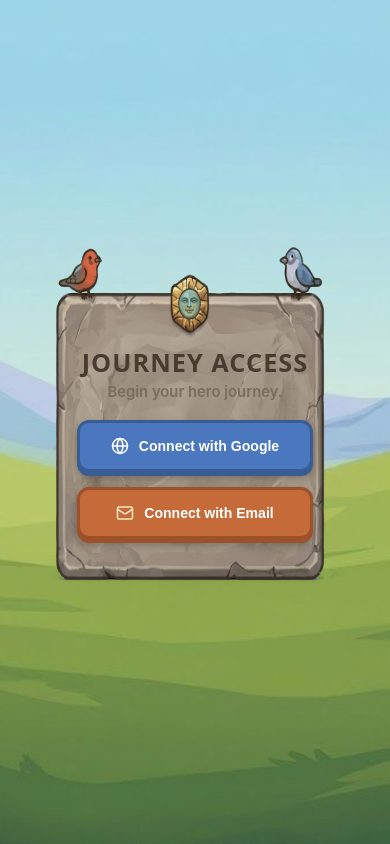
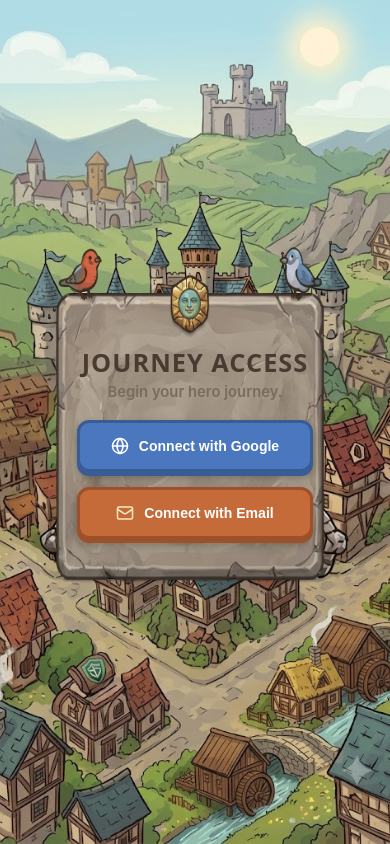
Before and after one commit to Slora123/Apex-City-Community-Hero, a React (Vite) app in the folder frontend/: page /login in a window 390 px wide. Built offline with nearby package versions, Linux system fonts and the light colour scheme; no server answers.

Commit message:
fix: make login card and page background responsive on desktop

```diff
--- a/frontend/src/index.css
+++ b/frontend/src/index.css
@@ -246,6 +246,15 @@ body {
   min-height: 100vh;
   padding: clamp(8px, 4vw, 24px);
   box-sizing: border-box;
+  background-image: url('/landing.png');
+  background-size: cover;
+  background-position: center;
+}
+
+@media (max-width: 768px) {
+  .login-page {
+    background-image: url('/landing_mobile.png');
+  }
 }
 
 .login-card {
--- a/frontend/src/pages/Login.jsx
+++ b/frontend/src/pages/Login.jsx
@@ -226,16 +226,19 @@ export default function Login() {
     }
   };
 
+  const cardHeight = step === 'choose' ? 400 : (step === 'email' && emailMode === 'signup') ? 680 : (step === 'email' && emailMode === 'signin') ? 480 : 520;
+  const cardWidth = Math.round(cardHeight * 1.12);
+
   return (
     <div className="login-page">
-      <div className="login-card" style={{ position: 'relative', width: '90%', maxWidth: '400px', margin: '0 auto' }}>
+      <div className="login-card" style={{ position: 'relative', width: '90%', maxWidth: `${cardWidth}px`, margin: '0 auto' }}>
         <img
           src="/login.png"
           alt="Journey Access Panel"
           style={{
             width: '100%',
             height: '100%',
-            minHeight: step === 'choose' ? '400px' : (step === 'email' && emailMode === 'signup') ? '680px' : (step === 'email' && emailMode === 'signin') ? '480px' : '520px',
+            minHeight: `${cardHeight}px`,
             objectFit: 'fill',
             display: 'block'
           }}
```
